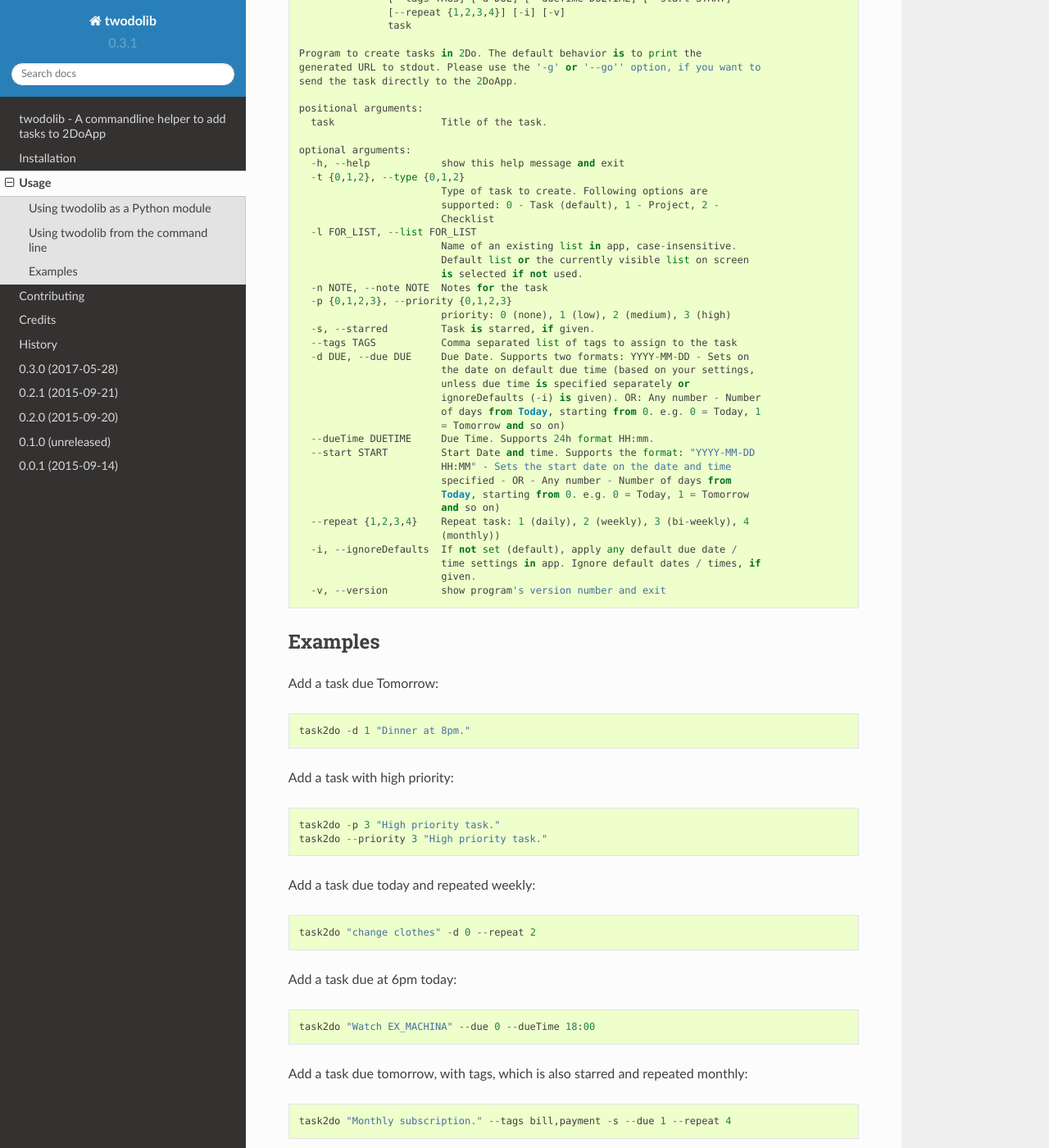
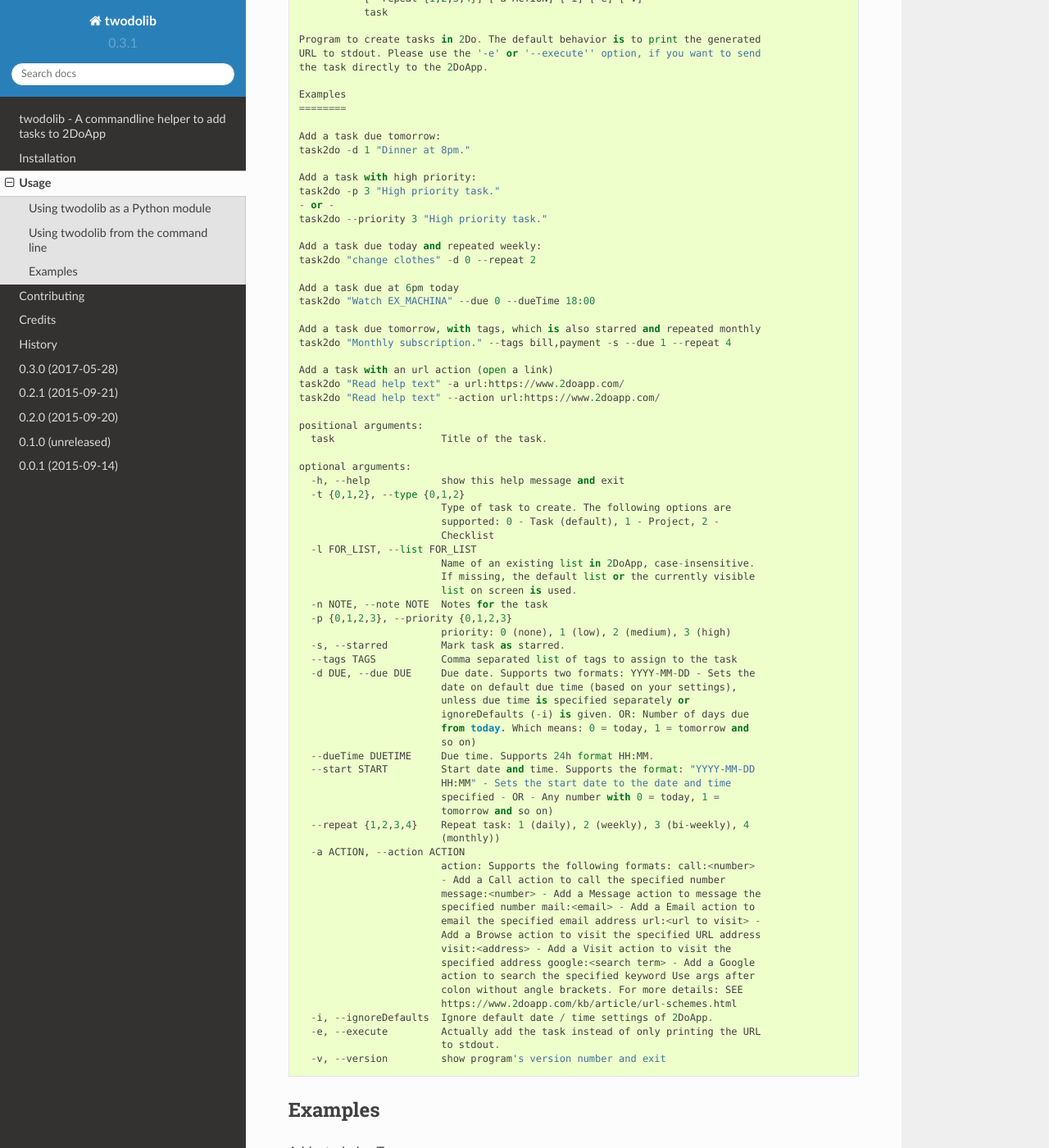
Before and after one commit to KarstenSchulz/twodolib, a Sphinx documentation site: the page built from docs/usage.rst, in a window 1280 px wide and 1400 px high, scrolled down 954 px. Shown: the whole window at 82% size. Built offline with Sphinx 7.4.7 and the Read the Docs theme 2.0.0, drawn with Linux system fonts in a browser that asks for light colours; pages that are not in the unit, such as notebooks, are missing from menus; the version number is read from the project's files by our own code.

Commit message:
updated docs

```diff
--- a/docs/index.rst
+++ b/docs/index.rst
@@ -16,10 +16,10 @@
    readme
    installation
    usage
+   modules
    contributing
    authors
    history
-   modules
 
 Indices and tables
 ==================
--- a/docs/usage.rst
+++ b/docs/usage.rst
@@ -34,15 +34,38 @@
 
 You'll get help with the ``-h, --help`` option::
 
-    task2do -h
     usage: task2do [-h] [-t {0,1,2}] [-l FOR_LIST] [-n NOTE] [-p {0,1,2,3}] [-s]
-                   [--tags TAGS] [-d DUE] [--dueTime DUETIME] [--start START]
-                   [--repeat {1,2,3,4}] [-i] [-v]
-                   task
+               [--tags TAGS] [-d DUE] [--dueTime DUETIME] [--start START]
+               [--repeat {1,2,3,4}] [-a ACTION] [-i] [-e] [-v]
+               task
 
-    Program to create tasks in 2Do. The default behavior is to print the
-    generated URL to stdout. Please use the '-g' or '--go'' option, if you want to
-    send the task directly to the 2DoApp.
+    Program to create tasks in 2Do. The default behavior is to print the generated
+    URL to stdout. Please use the '-e' or '--execute'' option, if you want to send
+    the task directly to the 2DoApp.
+
+    Examples
+    ========
+
+    Add a task due tomorrow:
+    task2do -d 1 "Dinner at 8pm."
+
+    Add a task with high priority:
+    task2do -p 3 "High priority task."
+    - or -
+    task2do --priority 3 "High priority task."
+
+    Add a task due today and repeated weekly:
+    task2do "change clothes" -d 0 --repeat 2
+
+    Add a task due at 6pm today
+    task2do "Watch EX_MACHINA" --due 0 --dueTime 18:00
+
+    Add a task due tomorrow, with tags, which is also starred and repeated monthly
+    task2do "Monthly subscription." --tags bill,payment -s --due 1 --repeat 4
+
+    Add a task with an url action (open a link)
+    task2do "Read help text" -a url:https://www.2doapp.com/
+    task2do "Read help text" --action url:https://www.2doapp.com/
 
     positional arguments:
       task                  Title of the task.
@@ -50,37 +73,47 @@
     optional arguments:
       -h, --help            show this help message and exit
       -t {0,1,2}, --type {0,1,2}
-                            Type of task to create. Following options are
+                            Type of task to create. The following options are
                             supported: 0 - Task (default), 1 - Project, 2 -
                             Checklist
       -l FOR_LIST, --list FOR_LIST
-                            Name of an existing list in app, case-insensitive.
-                            Default list or the currently visible list on screen
-                            is selected if not used.
+                            Name of an existing list in 2DoApp, case-insensitive.
+                            If missing, the default list or the currently visible
+                            list on screen is used.
       -n NOTE, --note NOTE  Notes for the task
       -p {0,1,2,3}, --priority {0,1,2,3}
                             priority: 0 (none), 1 (low), 2 (medium), 3 (high)
-      -s, --starred         Task is starred, if given.
+      -s, --starred         Mark task as starred.
       --tags TAGS           Comma separated list of tags to assign to the task
-      -d DUE, --due DUE     Due Date. Supports two formats: YYYY-MM-DD - Sets on
-                            the date on default due time (based on your settings,
+      -d DUE, --due DUE     Due date. Supports two formats: YYYY-MM-DD - Sets the
+                            date on default due time (based on your settings),
                             unless due time is specified separately or
-                            ignoreDefaults (-i) is given). OR: Any number - Number
-                            of days from Today, starting from 0. e.g. 0 = Today, 1
-                            = Tomorrow and so on)
-      --dueTime DUETIME     Due Time. Supports 24h format HH:mm.
-      --start START         Start Date and time. Supports the format: "YYYY-MM-DD
-                            HH:MM" - Sets the start date on the date and time
-                            specified - OR - Any number - Number of days from
-                            Today, starting from 0. e.g. 0 = Today, 1 = Tomorrow
-                            and so on)
+                            ignoreDefaults (-i) is given. OR: Number of days due
+                            from today. Which means: 0 = today, 1 = tomorrow and
+                            so on)
+      --dueTime DUETIME     Due time. Supports 24h format HH:MM.
+      --start START         Start date and time. Supports the format: "YYYY-MM-DD
+                            HH:MM" - Sets the start date to the date and time
+                            specified - OR - Any number with 0 = today, 1 =
+                            tomorrow and so on)
       --repeat {1,2,3,4}    Repeat task: 1 (daily), 2 (weekly), 3 (bi-weekly), 4
                             (monthly))
-      -i, --ignoreDefaults  If not set (default), apply any default due date /
-                            time settings in app. Ignore default dates / times, if
-                            given.
+      -a ACTION, --action ACTION
+                            action: Supports the following formats: call:<number>
+                            - Add a Call action to call the specified number
+                            message:<number> - Add a Message action to message the
+                            specified number mail:<email> - Add a Email action to
+                            email the specified email address url:<url to visit> -
+                            Add a Browse action to visit the specified URL address
+                            visit:<address> - Add a Visit action to visit the
+                            specified address google:<search term> - Add a Google
+                            action to search the specified keyword Use args after
+                            colon without angle brackets. For more details: SEE
+                            https://www.2doapp.com/kb/article/url-schemes.html
+      -i, --ignoreDefaults  Ignore default date / time settings of 2DoApp.
+      -e, --execute         Actually add the task instead of only printing the URL
+                            to stdout.
       -v, --version         show program's version number and exit
-
 
 Examples
 --------
```
Also changed, not shown: README.rst (+6 -6 lines).
